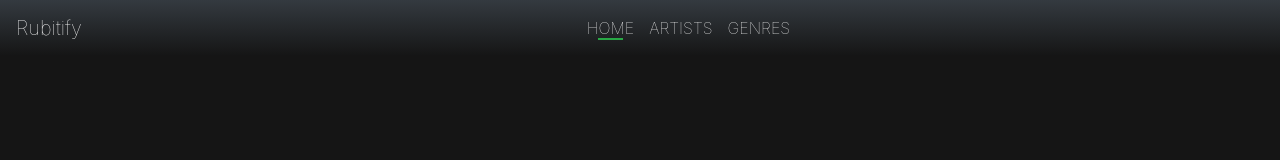
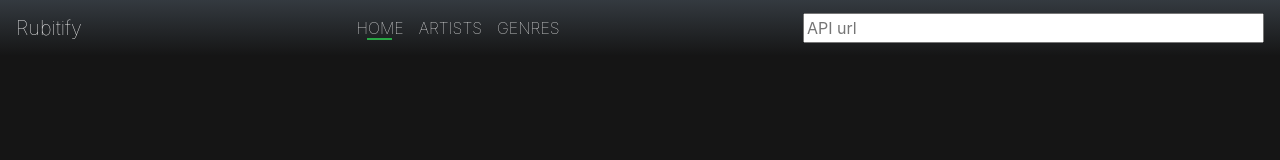
Before and after one commit to Danieljara23/rubitify, a React (Create React App) app: page / in a window 1280 px wide. Shown: the top 160 px of the page. Built offline with nearby package versions, Linux system fonts and the light colour scheme; no server answers.

Commit message:
Add dynamic url input for API

```diff
--- a/src/App.js
+++ b/src/App.js
@@ -14,19 +14,26 @@ import Songs from './components/Songs';
 
 
 function App() {
+  const url = localStorage.getItem("url")
+
   return (
     <Provider store={store}>
       <div className="App ">
         <Router>
           <TopNavbar/>
-          <Player/>
-          <Switch>
+            <Player/>
+            <>
+            {
+              (url != "") && (
+              <Switch>
                 <Route exact path="/" component={Home} />
                 <Route exact path="/artists" component={Artists} />
                 <Route path="/genres" component={Genres} />
                 <Route path="/artists/:id/albums" component={Albums} />
                 <Route exact path="/albums/:id/songs" component={Songs} />
-              </Switch>
+              </Switch>)
+            }
+            </>
         </Router>
       </div>
     </Provider>
--- a/src/actions/albumsActions.js
+++ b/src/actions/albumsActions.js
@@ -1,7 +1,9 @@
 import { FETCH_ALBUMS, SET_ALBUMS, SET_ALBUM } from "./types";
 
 export const fetchAlbums = (params) => dispatch => {
-    fetch(`https://rubytify.herokuapp.com/api/v1/artists/${params.id}/albums`)
+    const url = localStorage.getItem("url")
+
+    fetch(`${url}/artists/${params.id}/albums`)
     .then( res => res.json())
     .then( albums => dispatch({
         type: FETCH_ALBUMS,
--- a/src/actions/artistsActions.js
+++ b/src/actions/artistsActions.js
@@ -1,7 +1,8 @@
 import { FETCH_ARTISTS, FETCH_ARTIST } from "./types";
 
 export const  fetchArtists = () =>  dispatch => {
-    fetch('https://rubytify.herokuapp.com/api/v1/artists')
+    const url = localStorage.getItem("url")
+    fetch(`${url}/artists`)
     .then( res => res.json())
     .then( artists => dispatch({
         type: FETCH_ARTISTS,
--- a/src/actions/genresActions.js
+++ b/src/actions/genresActions.js
@@ -1,7 +1,8 @@
 import { FETCH_GENRES } from "./types";
 
 export const fetchGenres = () => dispatch => {
-    fetch('https://rubytify.herokuapp.com/api/v1/genres')
+    const url = localStorage.getItem("url")
+    fetch(`${url}/genres`)
     .then(res => res.json())
     .then( genres => dispatch({
         type: FETCH_GENRES,
--- a/src/actions/songsActions.js
+++ b/src/actions/songsActions.js
@@ -1,7 +1,8 @@
 import { FETCH_SONGS, FETCH_SONG, FETCH_RANDOM_SONG } from "./types";
 
 export const fetchSongs = (params) => dispatch => {
-    fetch(`https://rubytify.herokuapp.com/api/v1/albums/${params.id}/songs`)
+    const url = localStorage.getItem("url")
+    fetch(`${url}/albums/${params.id}/songs`)
     .then( res => res.json())
     .then( songs => dispatch({
         type: FETCH_SONGS,
@@ -17,7 +18,8 @@ export const playSong = (preview_url) => dispatch => {
 }
 
 export const fetchRandomSong = (randomSong) => dispatch => {
-    fetch(`https://rubytify.herokuapp.com/api/v1/genres/${randomSong}/random_song`)
+    const url = localStorage.getItem("url")
+    fetch(`${url}/genres/${randomSong}/random_song`)
     .then( res => res.json())
     .then( song => dispatch({
         type: FETCH_RANDOM_SONG,
--- a/src/components/TopNavbar/index.js
+++ b/src/components/TopNavbar/index.js
@@ -1,15 +1,28 @@
-import React from 'react'
+import React, { Component } from 'react'
 import {  Link, NavLink } from "react-router-dom";
 import Navbar from 'react-bootstrap/Navbar'
 import Nav from 'react-bootstrap/Nav'
 import './styles.css'
 
- const TopNavbar = () => {
+class TopNavbar extends Component {
+  state = {
+    url: localStorage.getItem("url")
+  }
+
+  setUrl = () => {
+    localStorage.setItem("url", this.state.url)
+  }
+
+  render() {
+    const url = localStorage.getItem("url")
+
     return (
-        <div>
-
-              <Navbar bg="dark"  fixed="top">
-                <Navbar.Brand href="#home">Rubitify</Navbar.Brand>
+      <div>
+        <Navbar bg="dark"  fixed="top">
+          <Navbar.Brand href="#home">Rubitify</Navbar.Brand>
+          <>
+            {
+              url != "" && (
                 <Nav className="mr-auto ml-auto">
                   {/* <Link to={"/"}>Home</Link>
                   <Link to="/artists">Artists</Link>
@@ -19,11 +32,23 @@ import './styles.css'
                   <NavLink to="/genres">Genres</NavLink>
 
                 </Nav>
-              </Navbar>
+              )
+            }
+          </>
 
-
-        </div>
+          <form onSubmit={this.setUrl}>
+            <input
+              type="text"
+              placeholder="API url"
+              size="40"
+              onChange={(value) => { this.setState({ url: value.target.value }) }}
+              value={this.state.url}
+            />
+          </form>
+        </Navbar>
+      </div>
     )
+  }
 }
 
 export default TopNavbar
```
